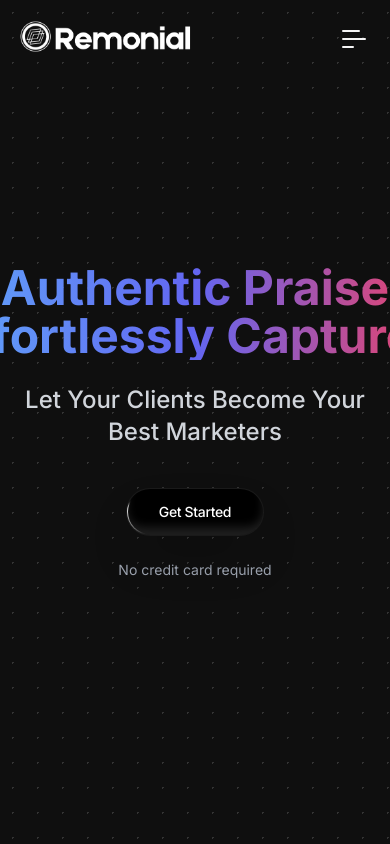
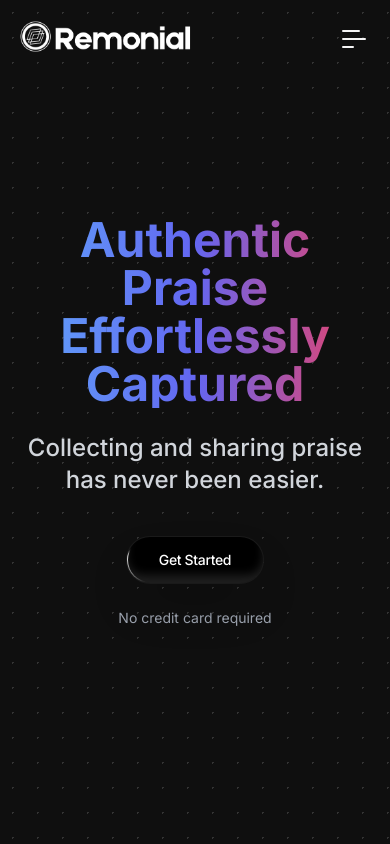
Before and after one commit to raodevendrasingh/testimo, a Next.js app: page / in a window 390 px wide. Shown: the top 844 px of the page. Built offline with nearby package versions, Linux system fonts and the light colour scheme.

Commit message:
Fix Landing header text responsiveness

```diff
--- a/package.json
+++ b/package.json
@@ -45,6 +45,7 @@
         "react-hook-form": "^7.52.2",
         "react-simple-star-rating": "^5.1.7",
         "resend": "^3.5.0",
+        "sharp": "^0.33.5",
         "sonner": "^1.5.0",
         "tailwind-merge": "^2.5.2",
         "tailwindcss-animate": "^1.0.7",
--- a/src/app/(auth)/sign-in/page.tsx
+++ b/src/app/(auth)/sign-in/page.tsx
@@ -29,10 +29,9 @@ const SignInPage = (): JSX.Element => {
 		resolver: zodResolver(signInSchema),
 	});
 
-	const onSubmit: SubmitHandler<z.infer<typeof signInSchema>> = async (
-		data
-	) => {
+	const onSubmit: SubmitHandler<z.infer<typeof signInSchema>> = async (data) => {
 		setIsSubmitting(true);
+		try {
 			const result = await signIn("credentials", {
 				redirect: false,
 				identifier: data.identifier,
@@ -54,7 +53,13 @@ const SignInPage = (): JSX.Element => {
 			if (result?.url) {
 				router.replace("/dashboard");
 			}
+            console.log('Logged in sucessfully')
+		} catch (error) {
+			console.error("Sign-in error:", error);
+			toast.error("An unexpected error occurred. Please try again.");
+		} finally {
 			setIsSubmitting(false);
+		}
 	};
 
 	return (
--- a/src/app/(landing)/page.tsx
+++ b/src/app/(landing)/page.tsx
@@ -14,11 +14,13 @@ export default function HomePage() {
 				<div className="absolute inset-0 z-0 bg-[#000000] bg-[radial-gradient(#ffffff33_1px,#0f0f0f_1px)] bg-[size:25px_25px]" />
 				<div className="relative z-10 flex flex-col items-center max-w-5xl w-full px-4 text-center">
 					<h1 className="mb-6 text-5xl md:text-7xl lg:text-8xl font-bold text-transparent bg-clip-text bg-gradient-to-r from-blue-400 via-indigo-500 to-rose-500 flex flex-col">
-						<span className="whitespace-nowrap">Authentic Praise</span>
-						<span className="whitespace-nowrap">Effortlessly Captured</span>
+						<span className="sm:whitespace-nowrap">
+							Authentic Praise
+						</span>
+						<span className="sm:whitespace-nowrap">Effortlessly Captured</span>
 					</h1>
 					<p className="mb-10 text-2xl md:text-3xl lg:text-4xl font-medium text-gray-300">
-						Let Your Clients Become Your Best Marketers
+						Collecting and sharing praise has never been easier.
 					</p>
 					<Link href="/sign-up">
 						<ShimmerButton className="shadow-2xl hover:scale-105 transition-all duration-300">
```
Also changed, not shown: 1 other file (tests, documents, lock files or other folders). Lines whose indentation alone changed are shown as unchanged.
